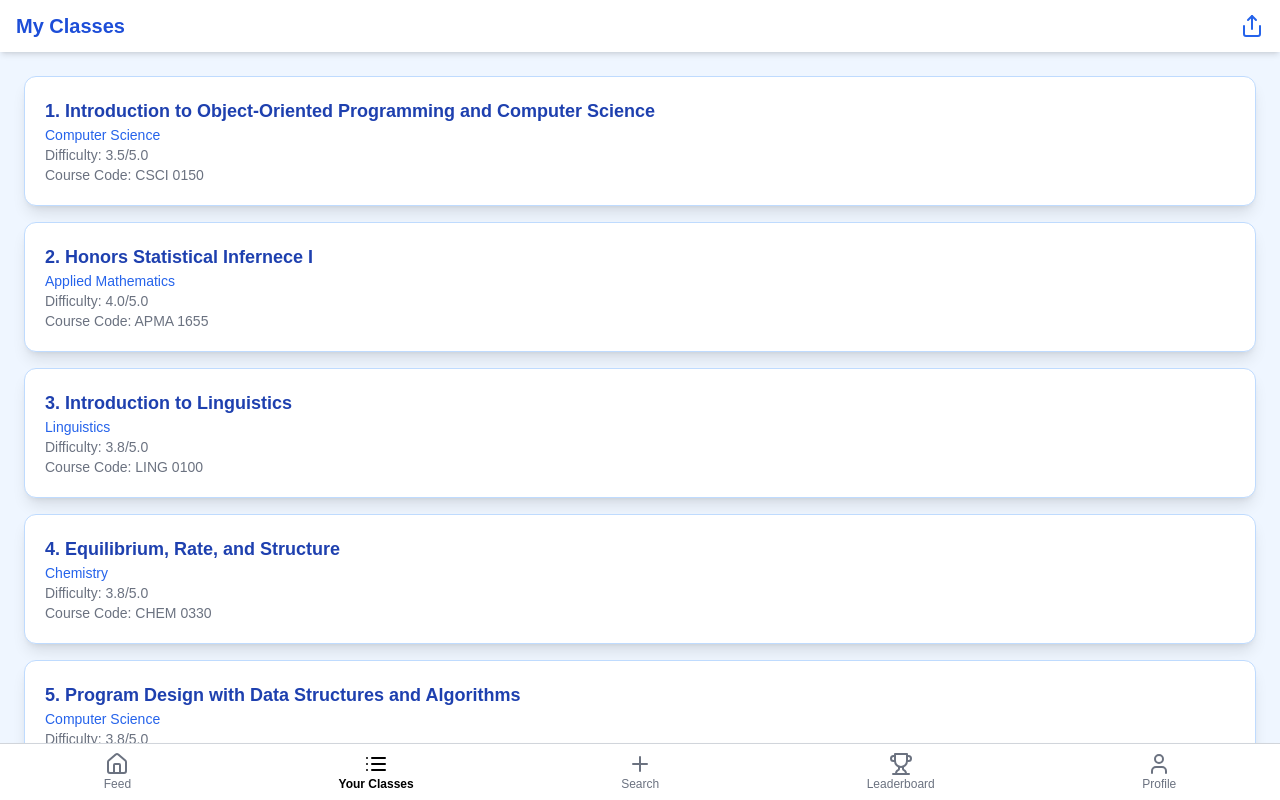
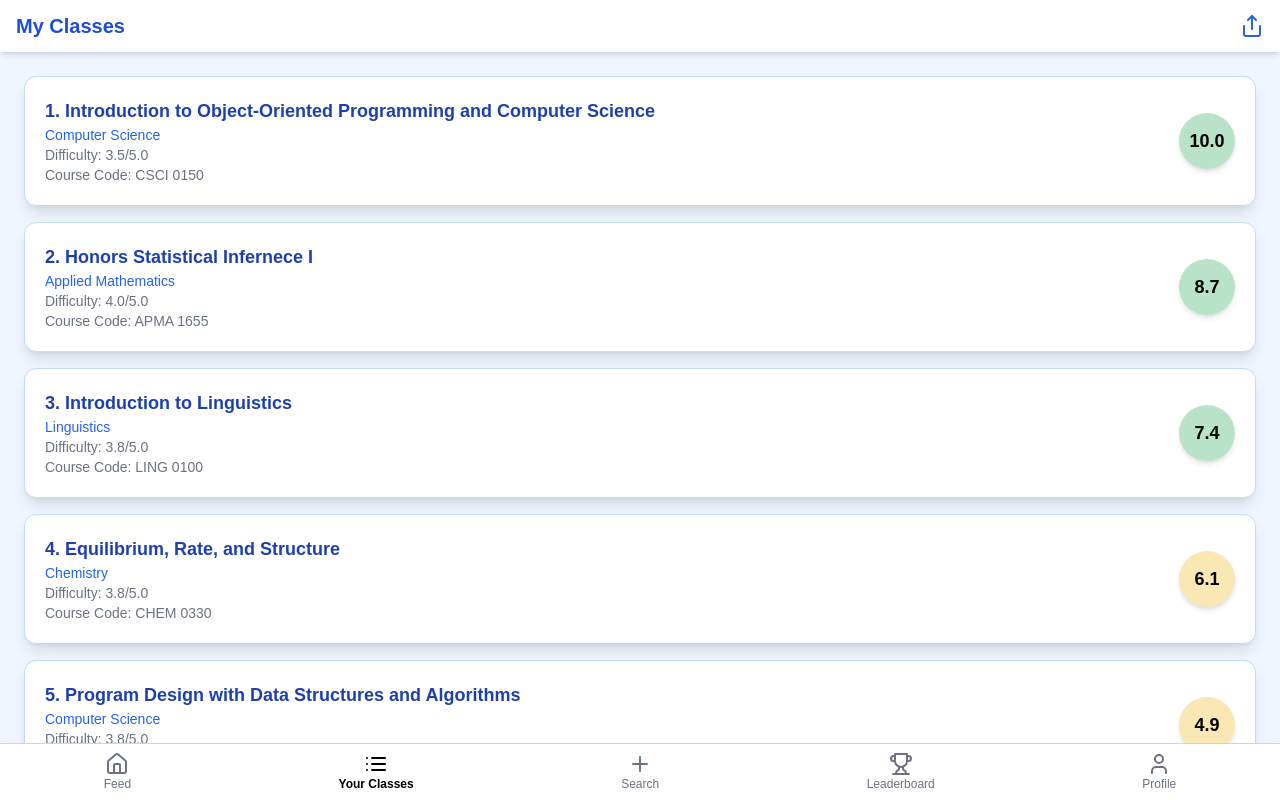
Before and after one commit to seanK04/Classi, a Next.js app in the folder frontend/: page /classes in a window 1280 px wide. Shown: the top 800 px of the page. Built offline with nearby package versions, Linux system fonts and the light colour scheme.

Commit message:
added scores

```diff
--- a/frontend/app/classes/page.tsx
+++ b/frontend/app/classes/page.tsx
@@ -4,8 +4,15 @@ import { getCourse, getRankings } from "../../lib/rankingSystem";
 
 export default function ClassesPage() {
   const rankings = getRankings();
-  const classList = rankings.map((courseId) => {
+  const totalRanks = rankings.length;
+
+  const classList = rankings.map((courseId, index) => {
     const course = getCourse(courseId);
+    const rank = index + 1;
+
+    // Linear normalization formula
+    const score = 10 - ((rank - 1) / (totalRanks - 1)) * 9;
+
     return {
       id: course?._id,
       name: course?.title,
@@ -13,12 +20,14 @@ export default function ClassesPage() {
       difficulty: `${course?.difficulty.toFixed(1)}/5.0`,
       status: "Open",
       courseCode: course?.code,
+      rank,
+      score,
     };
   });
 
   const exportToCSV = () => {
     const csvContent = [
-      ["ID", "Name", "Department", "Difficulty", "Status", "Course Time"],
+      ["ID", "Name", "Department", "Difficulty", "Status", "Course Time", "Score"],
       ...classList.map((item) => [
         item.id,
         item.name,
@@ -26,6 +35,7 @@ export default function ClassesPage() {
         item.difficulty,
         item.status,
         item.courseCode,
+        item.score.toFixed(2),
       ]),
     ]
       .map((row) => row.join(","))
@@ -38,6 +48,12 @@ export default function ClassesPage() {
     link.download = "classes.csv";
     link.click();
     URL.revokeObjectURL(url);
+  };
+
+  const getBubbleColor = (score: number) => {
+    if (score >= 7) return "bg-green-600 bg-opacity-30";
+    if (score >= 4) return "bg-yellow-500 bg-opacity-30";
+    return "bg-red-600 bg-opacity-30";
   };
 
   return (
@@ -57,14 +73,15 @@ export default function ClassesPage() {
 
       {/* Ranked List */}
       <div className="p-6 space-y-4">
-        {classList.map((item, index) => (
+        {classList.map((item) => (
           <div
             key={item.id}
-            className="flex items-start justify-between bg-white p-5 rounded-xl shadow-lg border border-blue-200 hover:shadow-xl transition duration-200"
+            className="flex items-center justify-between bg-white p-5 rounded-xl shadow-lg border border-blue-200 hover:shadow-xl transition duration-200"
           >
+            {/* Class Details */}
             <div className="flex-1">
               <p className="font-semibold text-lg text-blue-800">
-                {index + 1}. {item.name}
+                {item.rank}. {item.name}
               </p>
               <p className="text-sm text-blue-600">{item.department}</p>
               <p className="text-sm text-gray-500">
@@ -74,6 +91,15 @@ export default function ClassesPage() {
                 Course Code: {item.courseCode}
               </p>
             </div>
+
+            {/* Normalized Score */}
+            <div
+              className={`flex items-center justify-center w-14 h-14 rounded-full text-black font-bold text-lg shadow-md ${getBubbleColor(
+                item.score
+              )}`}
+            >
+              {item.score.toFixed(1)}
+            </div>
           </div>
         ))}
       </div>
```
